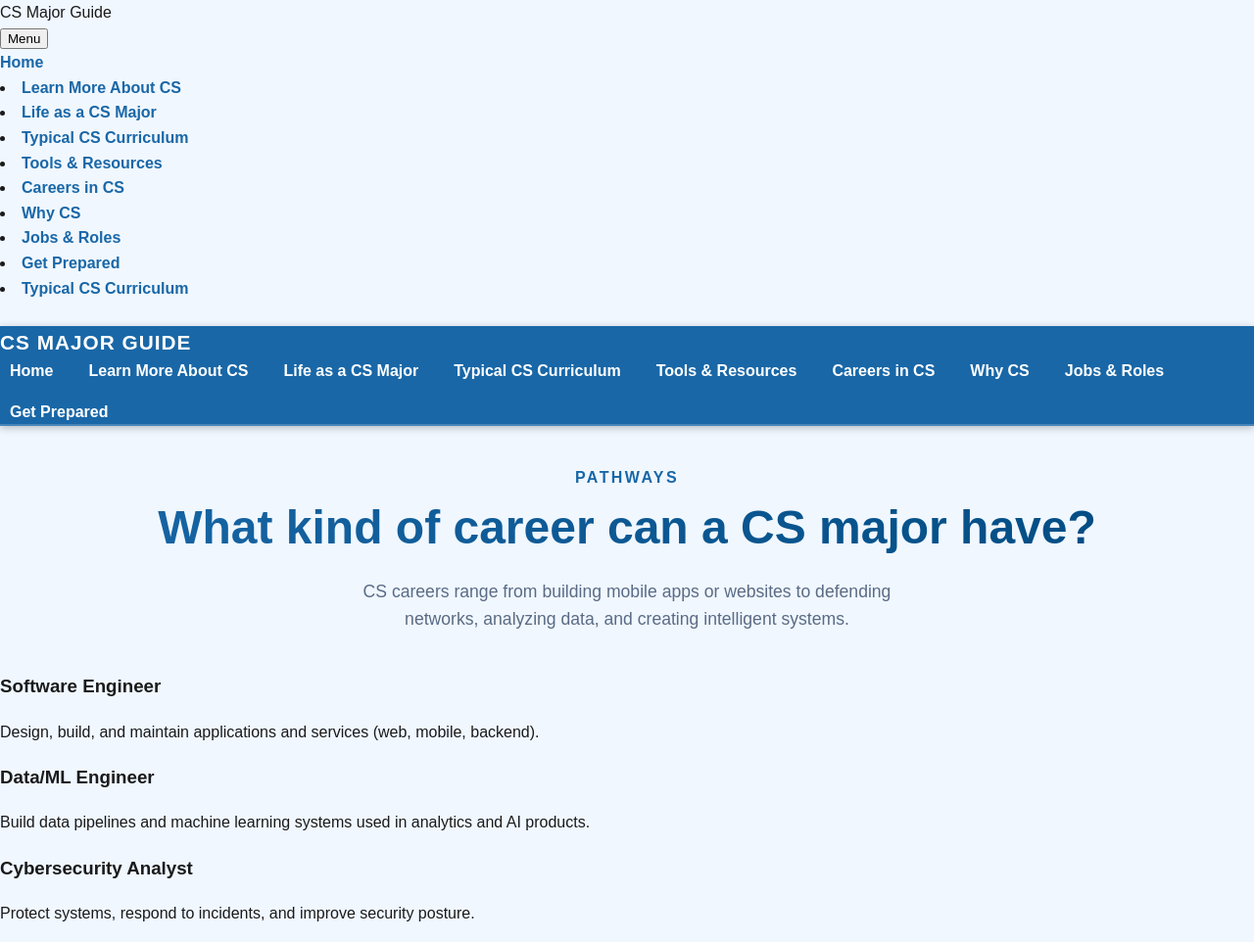
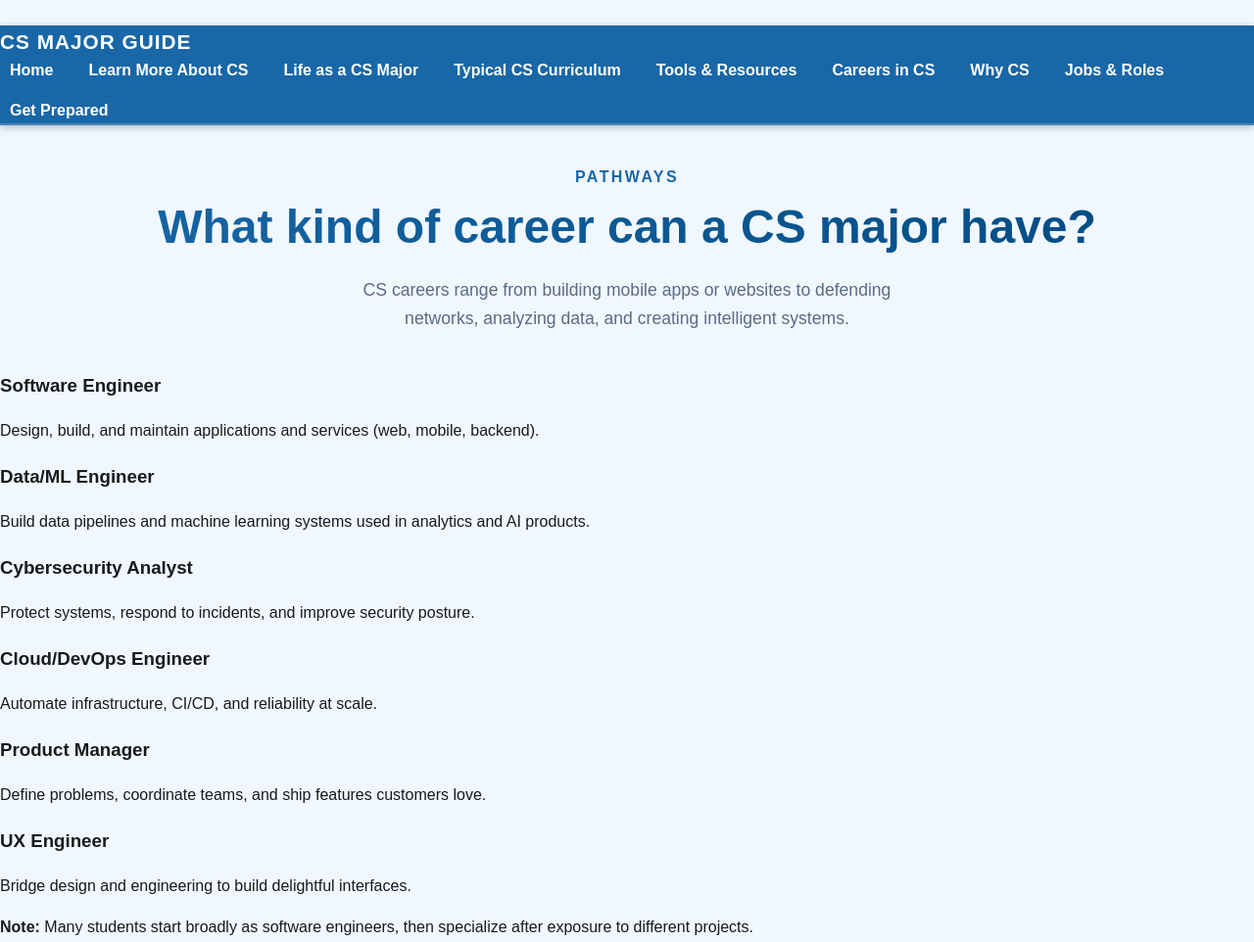
Before and after one commit to TessyMugisha/JusticeLeague-SEIV-repository, a plain HTML site: page src/pages/career-paths.html in a window 1280 px wide. Shown: the top 962 px of the page at 98% size. Drawn offline with Linux system fonts and the light colour scheme; a script that the page names is missing.

Commit message:
double links problem

```diff
--- a/src/pages/career-paths.html
+++ b/src/pages/career-paths.html
@@ -7,25 +7,6 @@
   <link rel="stylesheet" href="../assets/css/styles.css" />
 </head>
 <body>
-
-    <div class="navbar">
-      <div class="container inner">
-        <div class="brand"><div class="logo"></div><span>CS Major Guide</span></div>
-        <button class="menu-btn">Menu</button>
-        <nav class="nav-links">
-          <a class="" href="index.html">Home</a>
-          <li><a href="../pages/learn.html">Learn More About CS</a></li>
-          <li><a href="../pages/life.html">Life as a CS Major</a></li>
-          <li><a href="../pages/cs-curriculum.html">Typical CS Curriculum</a></li>
-          <li><a href="../pages/tool&resources.html">Tools & Resources</a></li>
-          <li><a href="../pages/career-paths.html">Careers in CS</a></li>
-          <li><a href="../pages/why_cs.html">Why CS</a></li>
-          <li><a href="../pages/jobs.html">Jobs & Roles</a></li>
-          <li><a href="../pages/prepare.html">Get Prepared</a></li>
-           <li><a href="../pages/cs-curriculum.html">Typical CS Curriculum</a></li>
-        </nav>
-      </div>
-    </div>
 
   <section class="hero container">
     <br>
```
Also changed, not shown: src/pages/contacts.html (+1 -1 lines).
